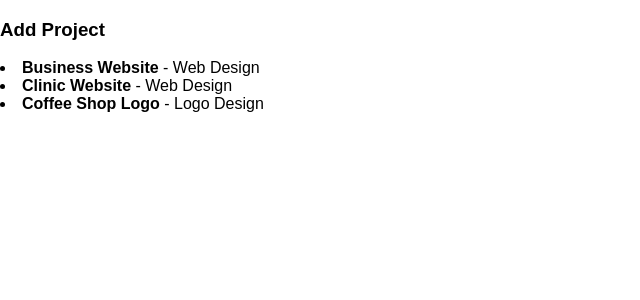
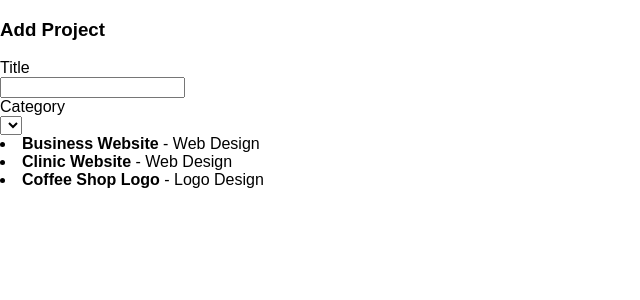
Before and after one commit to Dcwind/-sk-ProjectManageRX, a React (Create React App) app: page / in a window 1280 px wide. Shown: the top 300 px of the page, without its empty margins (0-640 px from the left). Built offline with nearby package versions, Linux system fonts and the light colour scheme; the HTML template or start-up script is replaced by a standard one.

Commit message:
form in progress

```diff
--- a/src/Components/AddProject.js
+++ b/src/Components/AddProject.js
@@ -7,6 +7,16 @@ class AddProject extends Component {
     return (
       <div >
         <h3>Add Project</h3>
+        <form action="">
+          <div>
+            <label >Title</label> <br />
+            <input type="text" ref="title" />
+          </div>
+          <div>
+            <label >Category</label> <br />
+            <select name="" ref="category"></select>
+          </div>
+        </form>
       </div>
     );
   }
```
